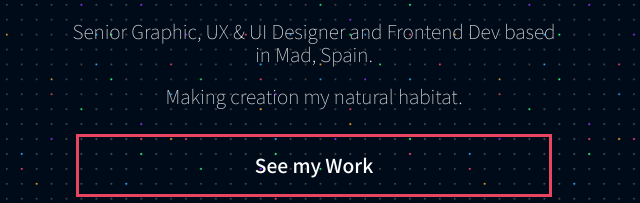
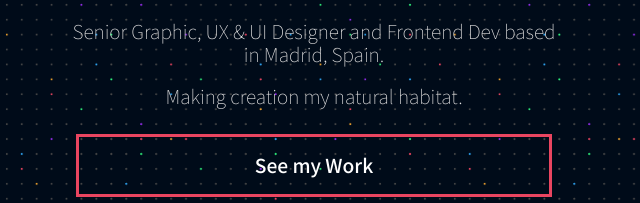
Before and after one commit to victorreverter/portfolio-testing, a plain HTML site: page index.html in a window 1280 px wide. Shown: the part 413-616 px from the top of the page, 38-678 px from the left. Drawn offline with Linux system fonts and the light colour scheme.

Commit message:
Home Modification

```diff
--- a/index.html
+++ b/index.html
@@ -68,7 +68,7 @@
                 <div class="title-container">
                     <h3>Hello there! <br> <span class="main-span">I'm <span class="sub-span">Victor Reverter</span></span></h3>
                 </div>
-                <p class="sub-paragraph">Senior Graphic, UX & UI Designer and Frontend Dev based in Mad, Spain.</p>
+                <p class="sub-paragraph">Senior Graphic, UX & UI Designer and Frontend Dev based in Madrid, Spain.</p>
                 <p class="sub-paragraph">Making creation my natural habitat.</p>
 
                 <div class="container-btn">
```
